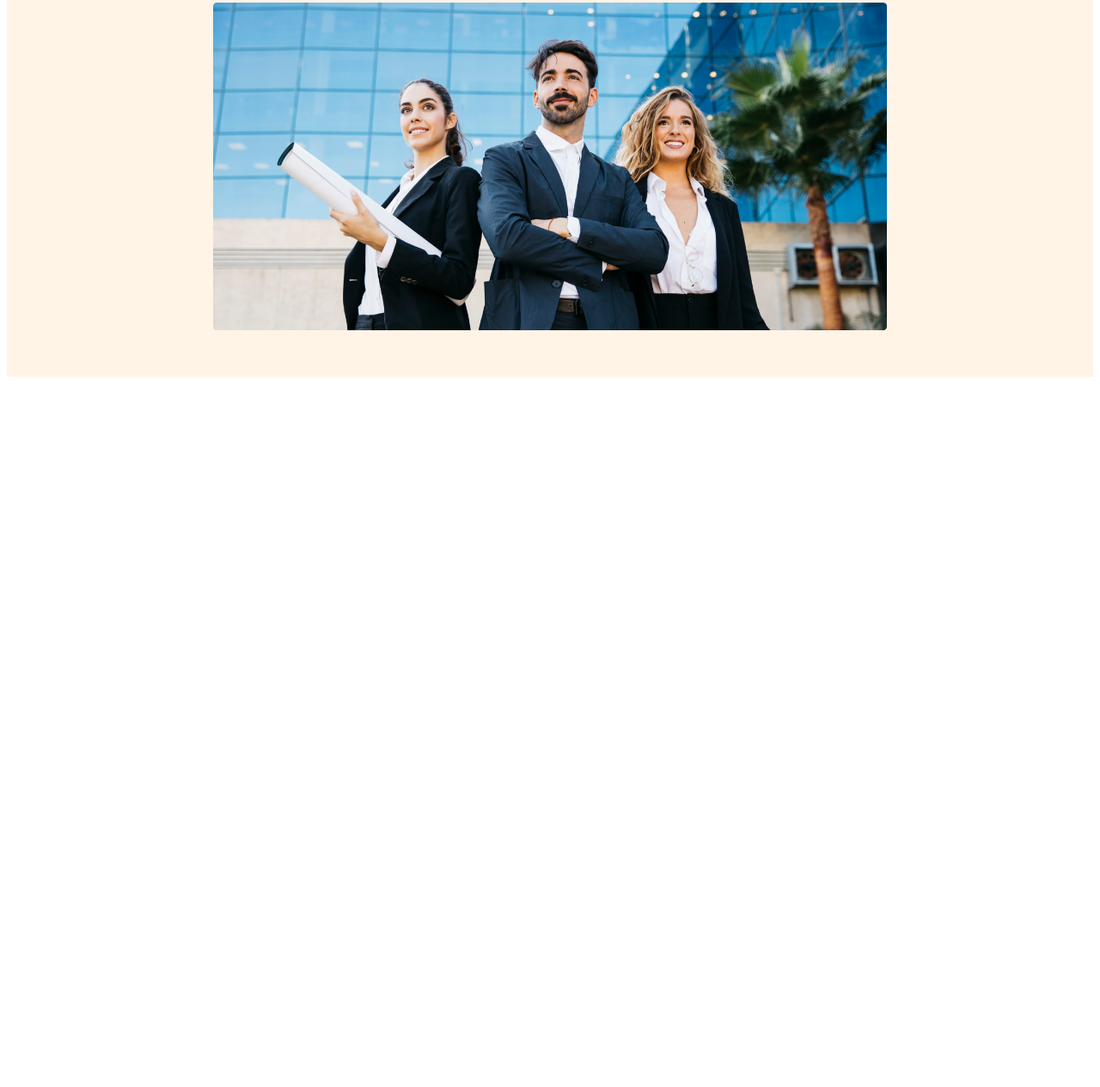
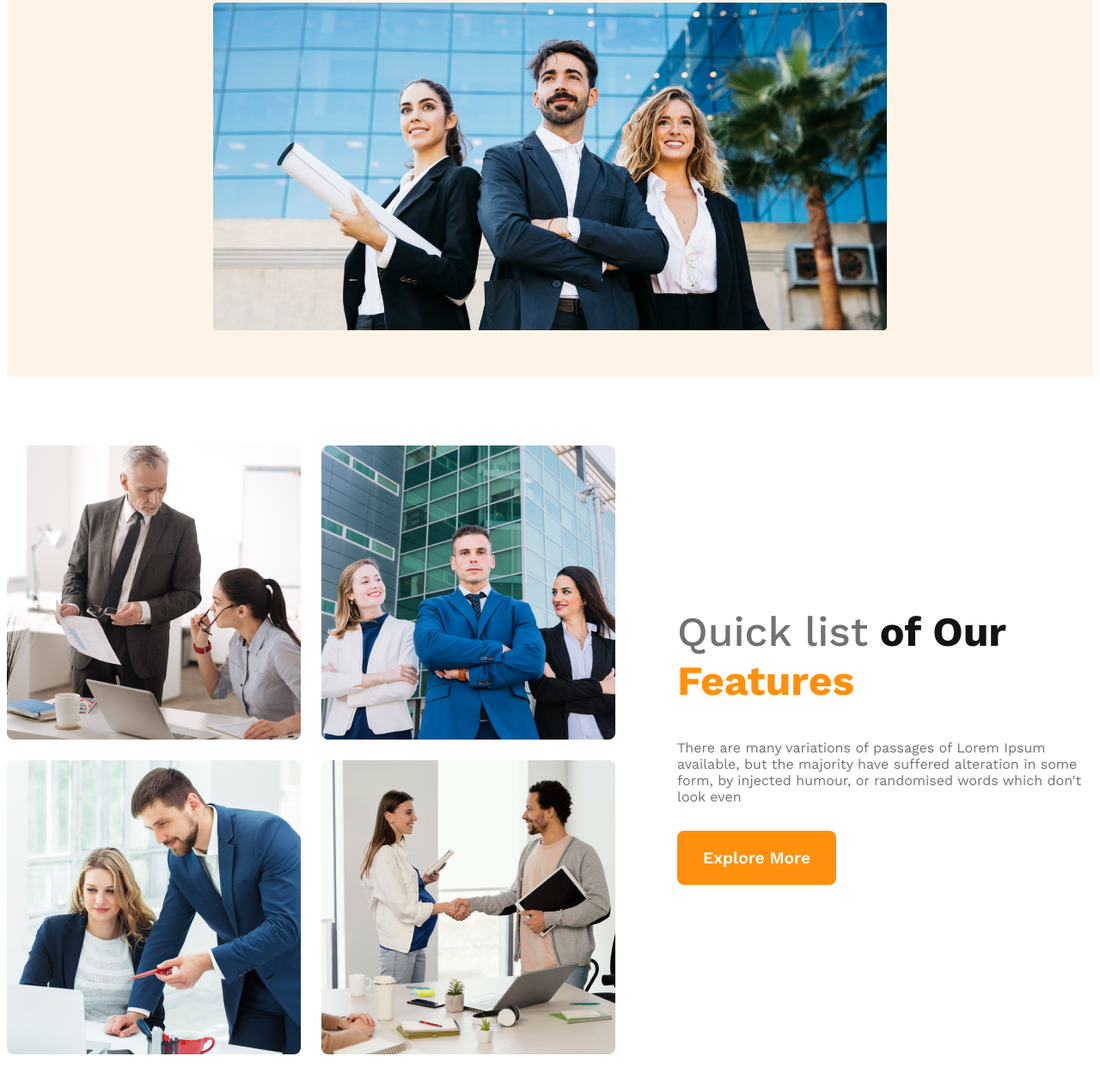
Before and after one commit to Shamimdigital78/ph-g3-architect, a plain HTML site: page index.html in a window 1280 px wide. Shown: the part 602-1866 px from the top of the page at 86% size. Before the commit the page ends 1048 px from the top, so only its background shows below. Drawn offline with nearby package versions, Linux system fonts and the light colour scheme.

Commit message:
sec-2 done

```diff
--- a/css/style.css
+++ b/css/style.css
@@ -5,6 +5,7 @@
 header {
   background: rgba(255, 144, 14, 0.1);
   padding: 50px 240px;
+  margin-bottom: 80px;
 }
 nav {
   display: flex;
@@ -58,13 +59,55 @@ nav h3 {
   margin-bottom: 50px;
   cursor: pointer;
 }
-.banner-content{
+.banner-content {
   max-width: 800px;
   text-align: center;
   /* content in middle margin-0 auto / or  flex */
   margin: 0 auto;
 }
-.banner img{
+.banner img {
   width: 100%;
   /* for responsive */
 }
+
+/*  main sec-2 team /features in main */
+
+main {
+  margin: 80px auto;
+  max-width: 1440px;
+
+}
+.sec-2-team-features {
+  display: flex;
+  align-items: center;
+}
+/* create gride layout for images/give little gap1 */
+.col-1-left-img {
+  display: grid;
+  grid-template-columns: repeat(2, 1fr);
+  gap: 1.5rem;
+}
+.col-2-right-content {
+  padding-left: 4.5rem;
+}
+.col-2-right-content h2 {
+  color: #727272;
+  font-size: 3rem;
+  font-weight: 500;
+}
+.of-Our {
+  color: #131313;
+  font-size: 3rem;
+  font-weight: 700;
+}
+.features {
+  color: #ff900e;
+  font-size: 3rem;
+  font-weight: 700;
+}
+.col-2-right-content p {
+  color: #727272;
+  font-size: 1rem;
+  font-weight: 400;
+  margin-bottom: 30px;
+}
--- a/index.html
+++ b/index.html
@@ -47,14 +47,31 @@
         <img src="images/banner.png" alt="banner" />
       </div>
       <!-- banner end -->
-
-
     </header>
     <!-- header end -->
 
-    <!-- main -->
-    <main></main>
+    <!-- main start -->
+    <main>
+        <!-- section 2 start -->
+<section class="sec-2-team-features">
+<div class="col-1-left-img">
+    <img src="images/team1.png" alt="">
+    <img src="images/team2.png" alt="">
+    <img src="images/team3.png" alt="">
+    <img src="images/team4.png" alt="">
+</div>
+
+<div class="col-2-right-content">
+<h2><span">Quick list</span><span class="of-Our"> of Our</span> <span class="features"><br>Features</span></h2>
+<p>There are many variations of passages of Lorem Ipsum available, but the majority have suffered alteration in some form, by injected humour, or randomised words which don't look even</p>
+<button class="btn-primary">Explore More</button>
+</div>
+</section>
+<!-- sec-2 team end -->
+    </main>
     <!-- footer -->
-    <footer></footer>
+    <footer>
+
+    </footer>
   </body>
 </html>
```
Lines whose indentation alone changed are shown as unchanged.
